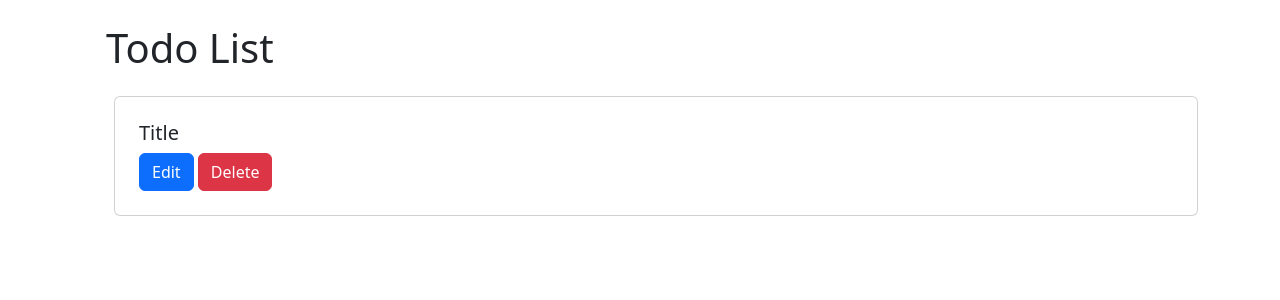
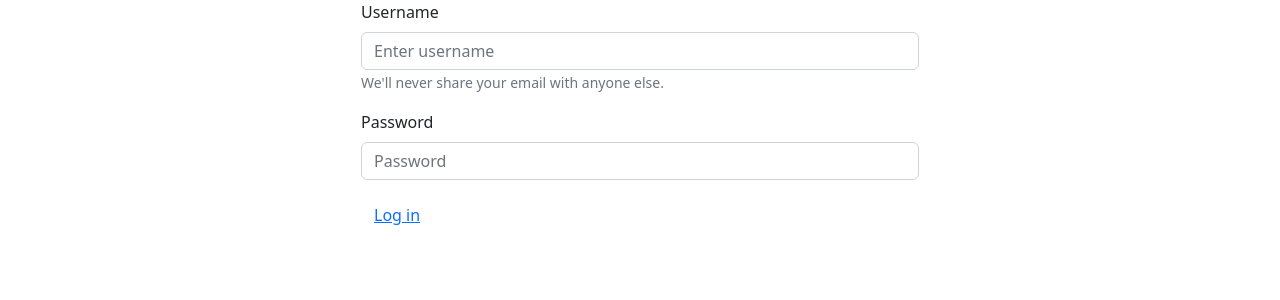
Before and after one commit to Byron-web/new-todo-app, a React (Create React App) app in the folder client/: page / in a window 1280 px wide. Shown: the top 300 px of the page. Built offline with nearby package versions, Linux system fonts and the light colour scheme; no server answers.

Commit message:
refactored loginform and app.js for authentication

```diff
--- a/client/src/App.js
+++ b/client/src/App.js
@@ -4,29 +4,8 @@ import TodoList from "./components/todo/TodoList";
 import "bootstrap/dist/css/bootstrap.min.css";
 
 function App() {
-  const [loggedIn, setLoggedIn] = useState(true);
+  const [loggedIn, setLoggedIn] = useState(false);
 
-  // useEffect(() => {
-  //   fetch("/api/users/auth", {
-  //     headers: {
-  //       Authorization: `Bearer ${token}`,
-  //     },
-  //   })
-  //     .then((res) => {
-  //       if (res.status === 200) {
-  //         setIsLoggedIn(true);
-  //       }
-  //     })
-  //     .catch((err) => {
-  //       setIsLoggedIn(false);
-  //       console.log(err);
-  //     });
-  // }, [token]);
-
-  // const handleLogin = (token) => {
-  //   setToken(token);
-  //   setIsLoggedIn(true);
-  // };
   return (
     <div className="App">
       {loggedIn}
--- a/client/src/components/login/LoginForm.js
+++ b/client/src/components/login/LoginForm.js
@@ -23,7 +23,7 @@ const LoginForm = () => {
         return;
       }
       document.cookie = `token=${(await res.json()).token}`;
-      setLoggedIn(new Boolean(true));
+      setLoggedIn(true);
     } catch (error) {
       console.log(error);
       setErrrorMessage("Failed to log in");
--- a/client/src/components/todo/TodoList.js
+++ b/client/src/components/todo/TodoList.js
@@ -3,24 +3,9 @@ import { Button, Form, Container } from "react-bootstrap";
 import TodoItem from "./TodoItem";
 
 const TodoList = () => {
-  const [todos, setTodos] = useState([]);
-
-  useEffect(() => {
-    fetch("http://localhost:5000/api/todo")
-      .then((response) => {
-        if (response.ok) {
-          return response.json();
-        } else {
-          throw new Error("Failed to fetch todos");
-        }
-      })
-      .then((data) => setTodos(data))
-      .catch((error) => console.error(error));
-  }, []);
-
   return (
     <Container>
-      <h1 className="m-4">Todo List</h1>
+      <h1>Todo List</h1>
       <ul>
         <TodoItem />
       </ul>
```
